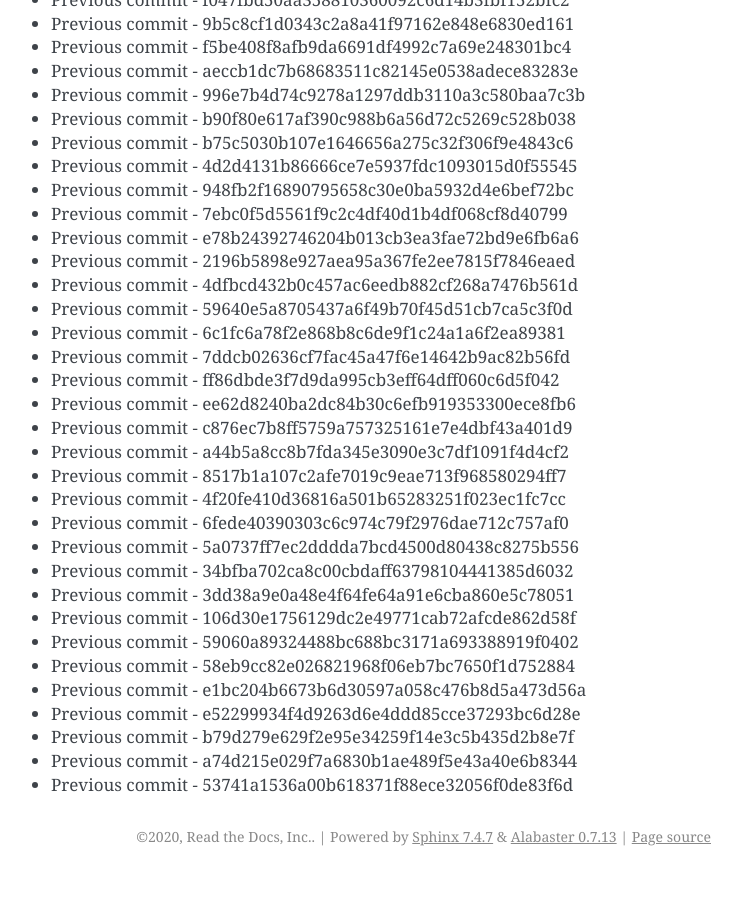
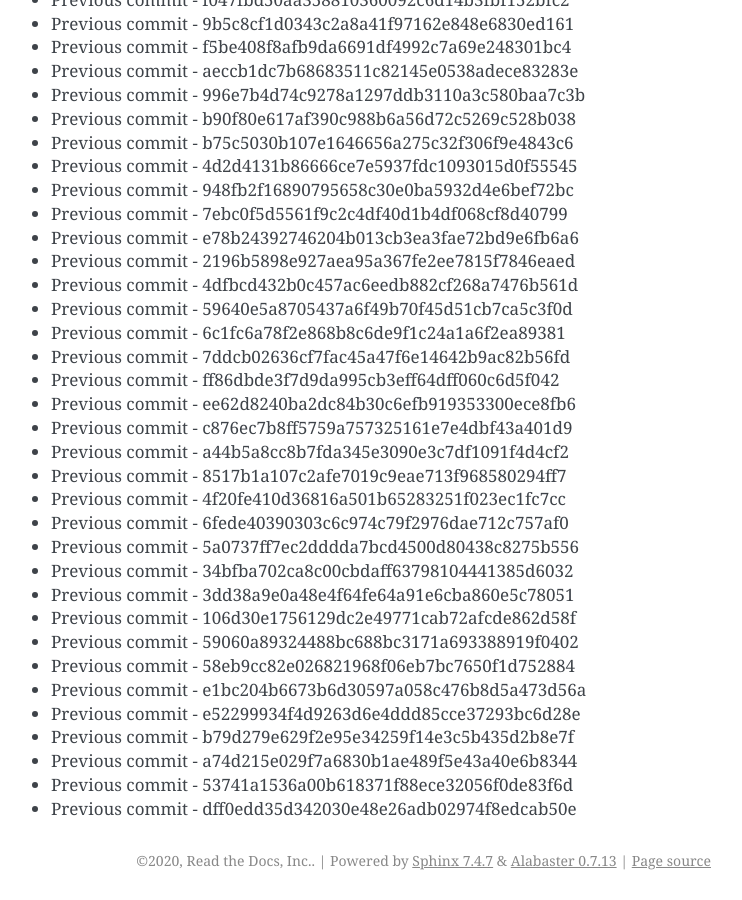
Before and after one commit to readthedocs/rtd-git-stresstest, a Sphinx documentation site: the page built from docs/updates.rst, in a window 1280 px wide and 900 px high, scrolled down 102792 px. Shown: the whole window, without its empty margins (399-1141 px from the left). Built offline with Sphinx 7.4.7, drawn with Linux system fonts in a browser that asks for light colours; before the commit the page ends 103668 px from its top, so only the background shows below that.

Commit message:
Generating commit from previous: dff0edd35d342030e48e26adb02974f8edcab50e

```diff
--- a/docs/updates.rst
+++ b/docs/updates.rst
@@ -4351,3 +4351,4 @@ It can be tested for any performance characteristics.
 * Previous commit - b79d279e629f2e95e34259f14e3c5b435d2b8e7f
 * Previous commit - a74d215e029f7a6830b1ae489f5e43a40e6b8344
 * Previous commit - 53741a1536a00b618371f88ece32056f0de83f6d
+* Previous commit - dff0edd35d342030e48e26adb02974f8edcab50e
```
